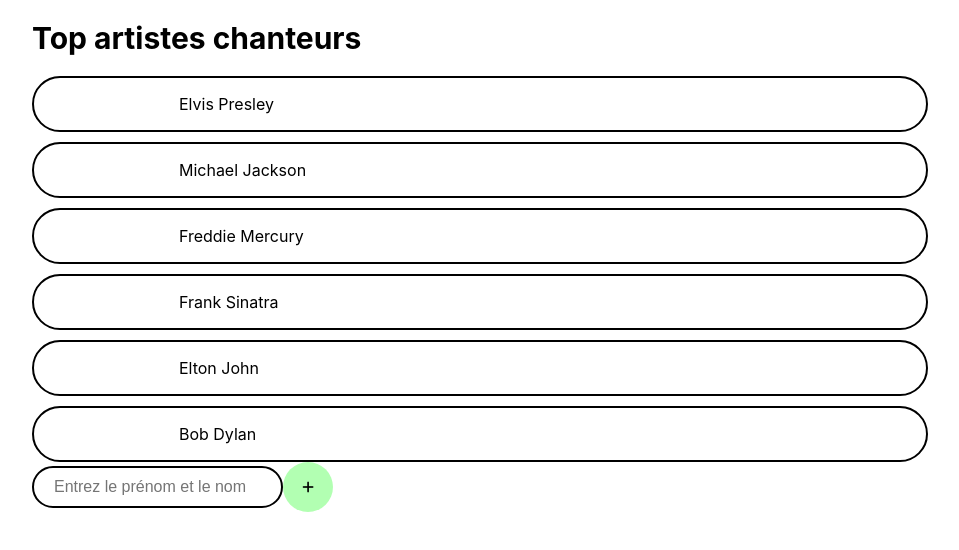
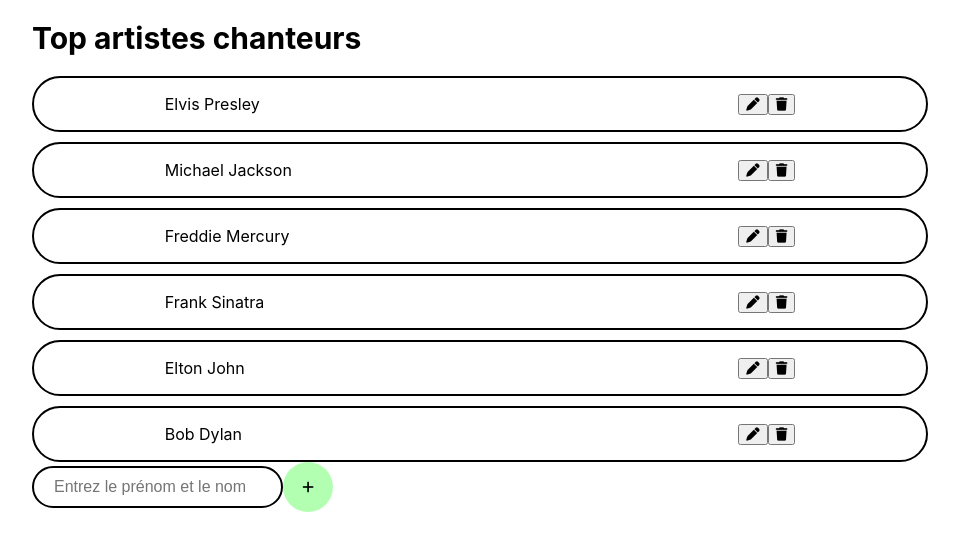
Before and after one commit to ScuBix1/crud-artists, a React (Create React App) app: page / in a window 1280 px wide. Shown: the top 550 px of the page, without its empty margins (160-1119 px from the left). Built offline with nearby package versions, Linux system fonts and the light colour scheme.

Commit message:
delete and update the artist

```diff
--- /dev/null
+++ b/src/components/Button/Delete/Delete.jsx
@@ -0,0 +1,9 @@
+import './Delete.css'
+const Delete = ({ text, onClick }) => {
+    return (
+        <button type="button" className="delete-artist" onClick={onClick ? onClick : ''}>
+            {text ? text : <i class="fa-solid fa-trash"></i>}
+        </button>
+    )
+}
+export default Delete
--- /dev/null
+++ b/src/components/Button/Update/Update.jsx
@@ -0,0 +1,9 @@
+import './Update.css'
+const Update = ({ text, onClick }) => {
+    return (
+        <button type="button" className="delete-artist" onClick={onClick ? onClick : ''}>
+            {text ? text : <i class="fa-solid fa-pen"></i>}
+        </button>
+    )
+}
+export default Update
--- a/src/components/Card/Artist/Artist.jsx
+++ b/src/components/Card/Artist/Artist.jsx
@@ -1,10 +1,10 @@
 import './Artist.css'
 
-const Artist = ({ artistInfo }) => {
+const Artist = ({ artistInfo, children }) => {
     return (
         <div className="container-card-artist">
             <p className="artist-info">{artistInfo ? artistInfo : 'Aucune information'}</p>
-            <div></div>
+            <div className='artist-buttons'>{children?children:''}</div>
         </div>
     )
 }
--- /dev/null
+++ b/src/components/Input/TextInfo/TextInfo.jsx
@@ -0,0 +1,13 @@
+import './TextInfo.css'
+const TextInfo = ({value, onChange, onKeyDown})=>{
+    return(
+        <input
+            type="text"
+            className='input-text-without-placeholder'
+            value={value}
+            onChange={onChange?onChange:''}
+            onKeyDown={onKeyDown?onKeyDown:''}
+        />
+    )
+}
+export default TextInfo
--- a/src/pages/Home.jsx
+++ b/src/pages/Home.jsx
@@ -1,14 +1,18 @@
 import Artists from '../components/Artists'
 import H1 from '../components/Title/H1/H1'
 import Artist from '../components/Card/Artist/Artist'
+import Delete from '../components/Button/Delete/Delete'
+import Update from '../components/Button/Update/Update'
 import TextPlaceholder from '../components/Input/TextPlaceholder/TextPlaceholder'
+import TextInfo from '../components/Input/TextInfo/TextInfo'
 import Add from '../components/Button/Add/Add'
 import { useEffect, useState } from 'react'
 
 export const Home = () => {
-
     const [artists, setArtists] = useState(Artists)
     const [fullName, setFullName] = useState('')
+    const [editIndex, setEditIndex] = useState(null)
+    const [editName, setEditName] = useState('')
 
     const handleAddArtist = () => {
         if (fullName) {
@@ -23,16 +27,68 @@
             }
         }
     }
+    const handleDeleteArtist = (index) => {
+        setArtists((artist) => artist.filter((_, i) => i !== index))
+        setEditIndex(null)
+    }
+    const handleEditArtist = (index) => {
+        setEditIndex(index)
+        setEditName(`${artists[index].firstName} ${artists[index].lastName}`)
+    }
+    const handleSaveEdit = (index) => {
+        const [firstName, lastName] = editName.split(' ').filter(Boolean)
+        if (firstName && lastName) {
+            const updatedArtists = [...artists]
+            updatedArtists[index] = { firstName, lastName }
+            setArtists(updatedArtists)
+            setEditIndex(null)
+            setEditName('')
+        } else {
+            alert('Entrez au format suivant: "Bastian Monnin"')
+        }
+    }
+    const handlePressEnter = (e, index) => {
+        if (e.key === 'Enter') {
+            handleSaveEdit(index)
+        }
+    }
 
-    useEffect(()=>{
+    useEffect(() => {
         setArtists(artists)
     }, [artists])
 
     return (
         <>
             <H1>Top artistes chanteurs</H1>
-            {artists.map((artist) => {
-                return <Artist artistInfo={`${artist.firstName} ${artist.lastName}`} />
+            {artists.map((artist, index) => {
+                return (
+                    <>
+                        {editIndex === index ? (
+                            <Artist
+                                key={index}
+                                artistInfo={
+                                    <>
+                                        <TextInfo
+                                            value={editName}
+                                            onChange={(e) => setEditName(e.target.value)}
+                                            onKeyDown={(e) => handlePressEnter(e, index)}
+                                        />
+                                    </>
+                                }
+                            >
+                                <Delete onClick={() => handleDeleteArtist(index)} />
+                            </Artist>
+                        ) : (
+                            <Artist
+                                key={index}
+                                artistInfo={`${artist.firstName} ${artist.lastName}`}
+                            >
+                                <Update onClick={() => handleEditArtist(index)} />
+                                <Delete onClick={() => handleDeleteArtist(index)} />
+                            </Artist>
+                        )}
+                    </>
+                )
             })}
             <div>
                 <TextPlaceholder
```
Also changed, not shown: src/components/Button/Delete/Delete.css (added), src/components/Button/Update/Update.css (added), src/components/Input/TextInfo/TextInfo.css (added).
